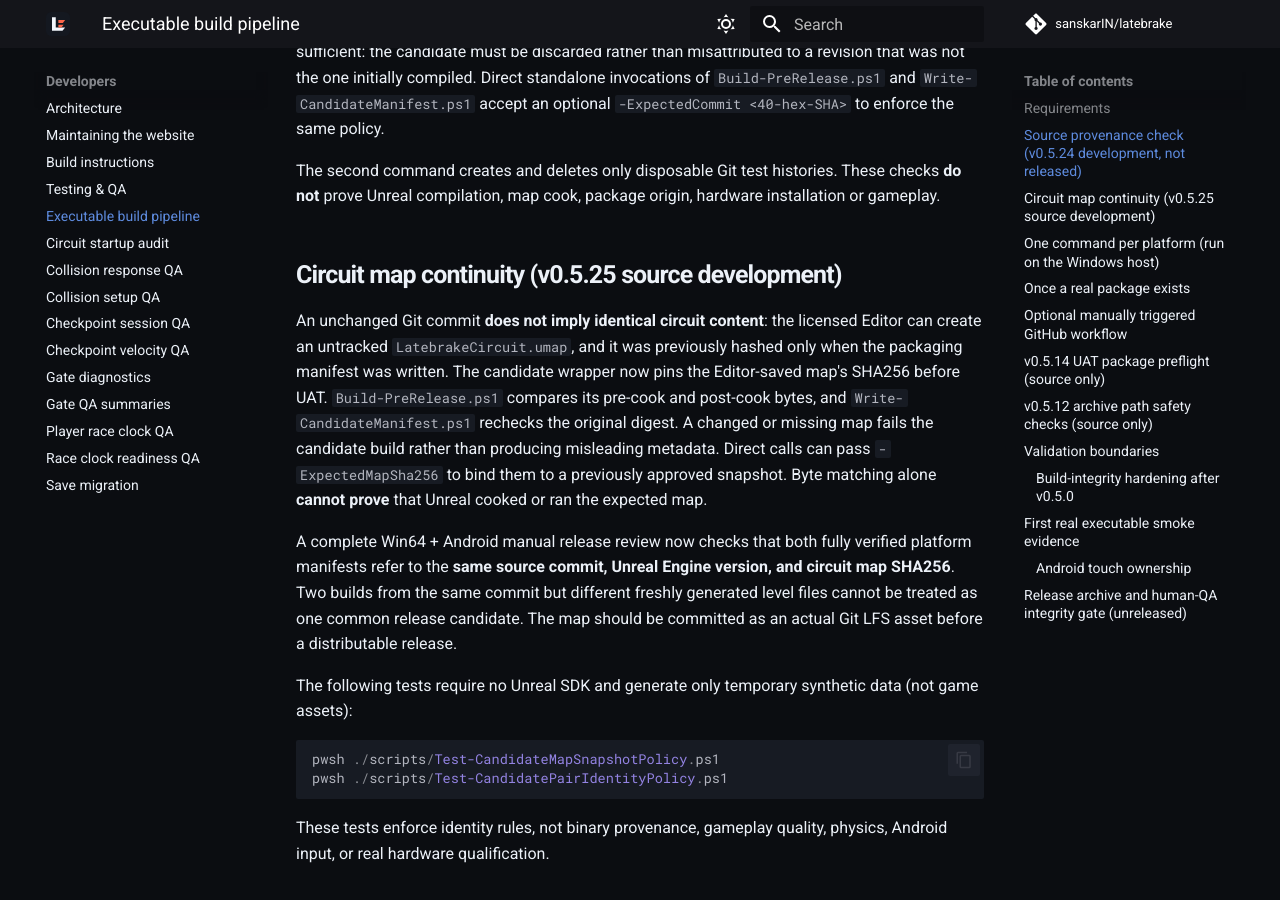
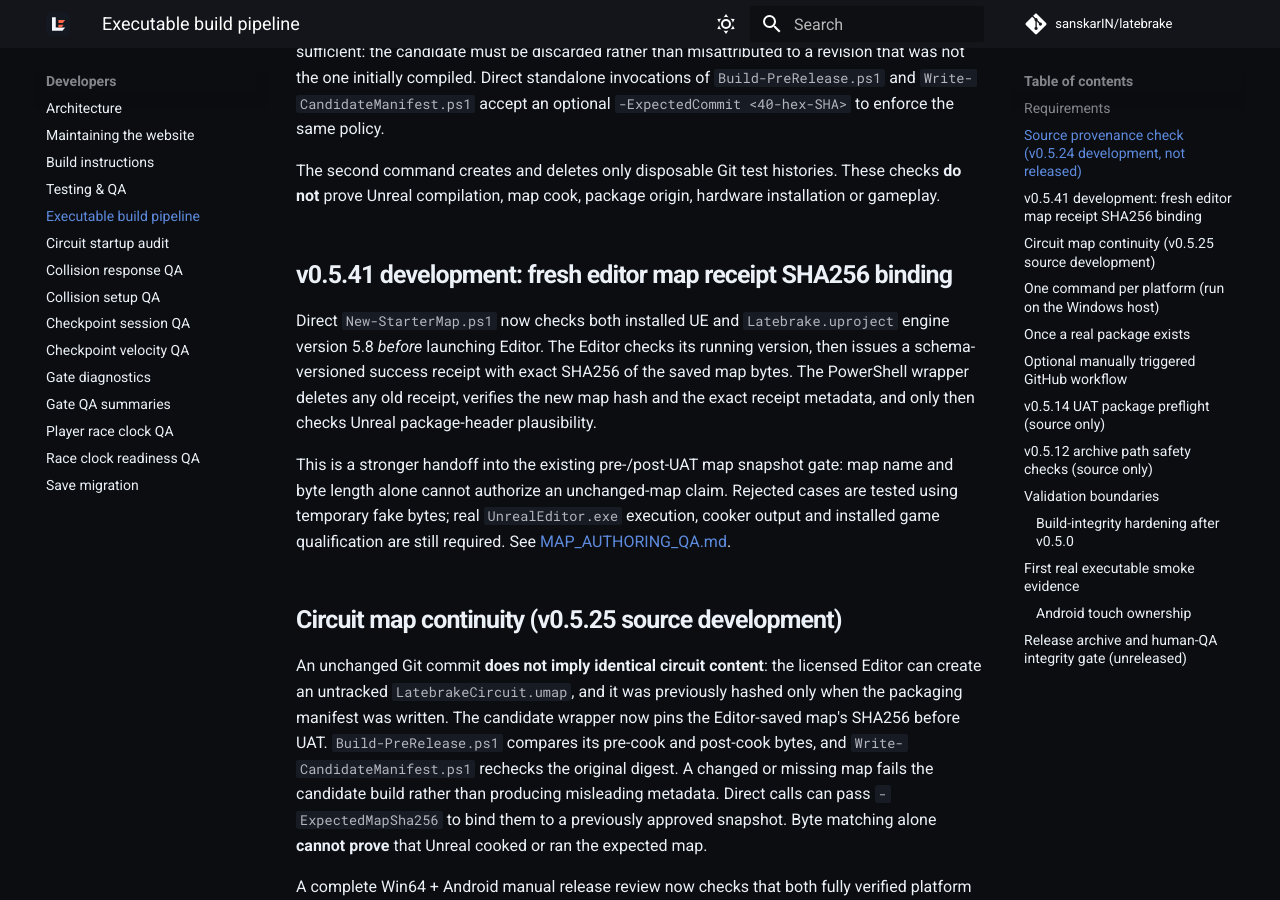
Before and after one commit to sanskarIN/latebrake, an MkDocs documentation site: the page built from docs/EXECUTABLE_BUILD_PIPELINE.md, in a window 1280 px wide and 900 px high, scrolled down 1325 px. Built offline with MkDocs 1.6.1 and Material for MkDocs 9.7.7, drawn with Linux system fonts in a browser that asks for light colours; comment, search, counter and statistics services are not loaded.

Commit message:
docs(build): explain SHA-bound map receipt in candidate pipeline

```diff
--- a/docs/EXECUTABLE_BUILD_PIPELINE.md
+++ b/docs/EXECUTABLE_BUILD_PIPELINE.md
@@ -56,6 +56,21 @@ optional `-ExpectedCommit <40-hex-SHA>` to enforce the same policy.
 The second command creates and deletes only disposable Git test histories.
 These checks **do not** prove Unreal compilation, map cook, package origin,
 hardware installation or gameplay.
+
+## v0.5.41 development: fresh editor map receipt SHA256 binding
+
+Direct `New-StarterMap.ps1` now checks both installed UE and
+`Latebrake.uproject` engine version 5.8 *before* launching Editor.
+The Editor checks its running version, then issues a schema-versioned success
+receipt with exact SHA256 of the saved map bytes. The PowerShell wrapper
+deletes any old receipt, verifies the new map hash and the exact receipt
+metadata, and only then checks Unreal package-header plausibility.
+
+This is a stronger handoff into the existing pre-/post-UAT map snapshot
+gate: map name and byte length alone cannot authorize an unchanged-map
+claim. Rejected cases are tested using temporary fake bytes; real
+`UnrealEditor.exe` execution, cooker output and installed game qualification
+are still required. See [MAP_AUTHORING_QA.md](MAP_AUTHORING_QA.md).
 
 ## Circuit map continuity (v0.5.25 source development)
 
```
